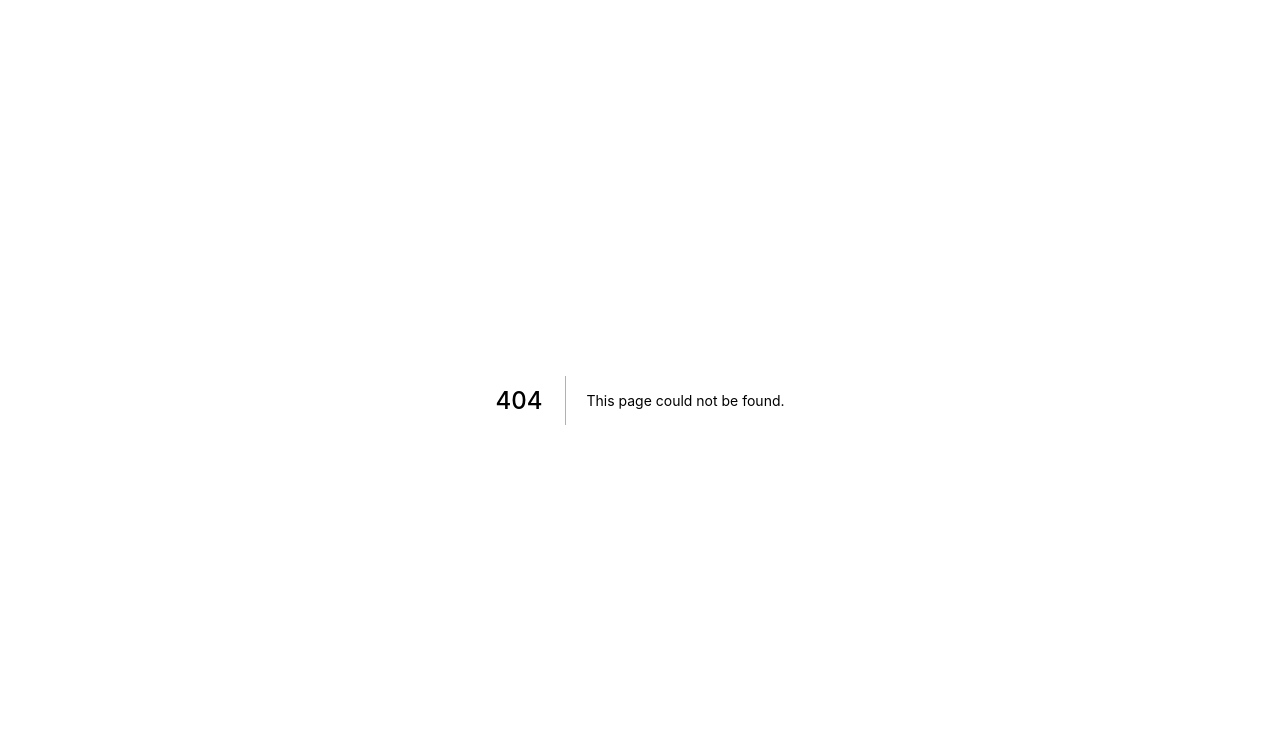
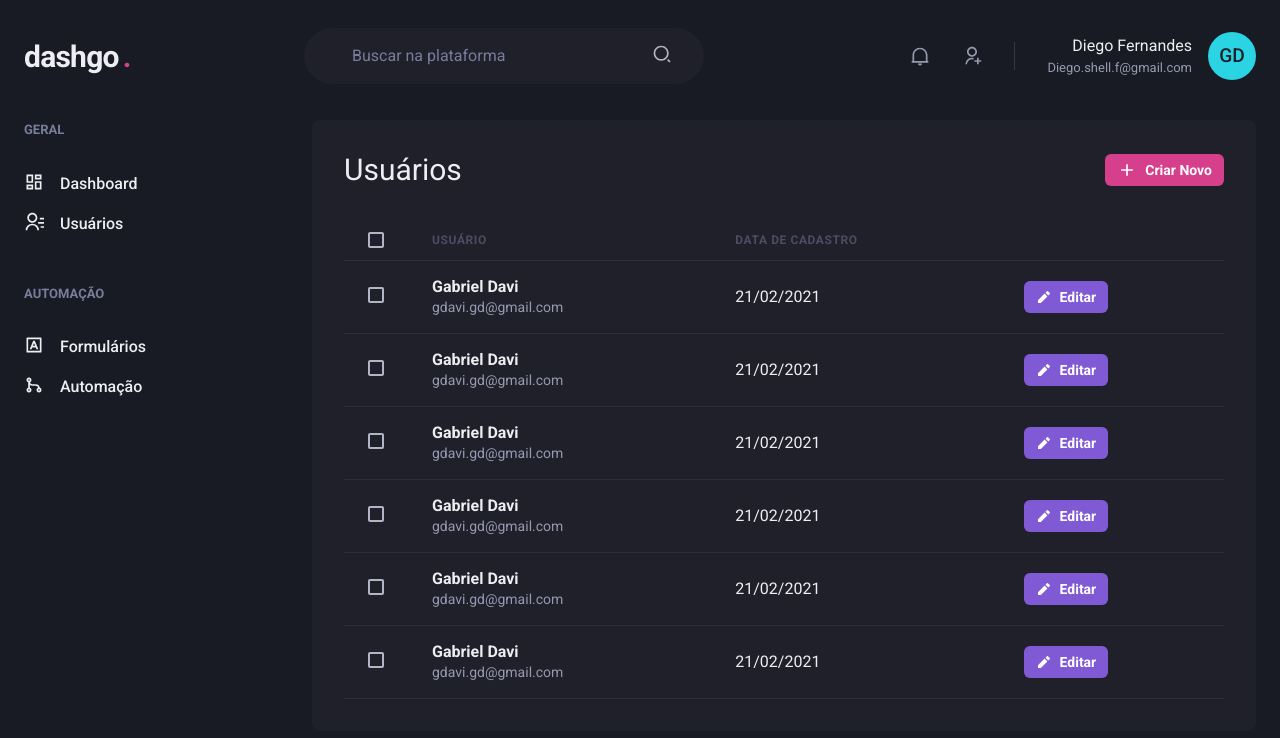
Before and after one commit to GabrielDVpereira/Ignite, a Next.js app in the folder projects/dashgo/: page /users in a window 1280 px wide. Before the commit this address had no page. Shown: the top 738 px of the page. Built offline with nearby package versions, Linux system fonts and the light colour scheme.

Commit message:
start to build usar page

```diff
--- /dev/null
+++ b/projects/dashgo/src/pages/users/index.tsx
@@ -0,0 +1,89 @@
+import {
+  Box,
+  Flex,
+  Heading,
+  Button,
+  Icon,
+  Table,
+  Thead,
+  Tr,
+  Th,
+  Checkbox,
+  Tbody,
+  Td,
+  Text,
+} from "@chakra-ui/react";
+import { RiAddLine, RiPencilFill } from "react-icons/ri";
+import { Header } from "../../components/Header";
+import { Sidebar } from "../../components/Sidebar";
+export default function UserList() {
+  return (
+    <Box>
+      <Header />
+
+      <Flex w="100%" my="6" maxWidth={1480} mx="auto" px="6">
+        <Sidebar />
+        <Box flex="1" borderRadius={8} bg="gray.800" p="8">
+          <Flex mb="8" justify="space-between" align="center">
+            <Heading size="lg" fontWeight="normal">
+              Usuários
+            </Heading>
+
+            <Button
+              as="a"
+              size="sm"
+              fontSize="sm"
+              colorScheme="pink"
+              leftIcon={<Icon as={RiAddLine} fontSize="20" />}
+            >
+              Criar Novo
+            </Button>
+          </Flex>
+
+          <Table colorScheme="whiteAlpha">
+            <Thead>
+              <Tr>
+                <Th ph="6" color="gray.300" width="8">
+                  <Checkbox colorScheme="pink" />
+                </Th>
+
+                <Th>Usuário</Th>
+                <Th>Data de cadastro</Th>
+                <Th></Th>
+              </Tr>
+            </Thead>
+            <Tbody>
+              {[1, 2, 3, 4, 5, 6].map((_) => (
+                <Tr>
+                  <Td px="6">
+                    <Checkbox colorScheme="pink" />
+                  </Td>
+                  <Td>
+                    <Box>
+                      <Text fontWeight="bold"> Gabriel Davi </Text>
+                      <Text fontSize="sm" color="gray.300">
+                        gdavi.gd@gmail.com
+                      </Text>
+                    </Box>
+                  </Td>
+                  <Td>21/02/2021</Td>
+                  <Td>
+                    <Button
+                      as="a"
+                      size="sm"
+                      fontSize="sm"
+                      colorScheme="purple"
+                      leftIcon={<Icon as={RiPencilFill} fontSize="16" />}
+                    >
+                      Editar
+                    </Button>
+                  </Td>
+                </Tr>
+              ))}
+            </Tbody>
+          </Table>
+        </Box>
+      </Flex>
+    </Box>
+  );
+}
```
Also changed, not shown: projects/dashgo/src/components/Pagination.tsx (added).
